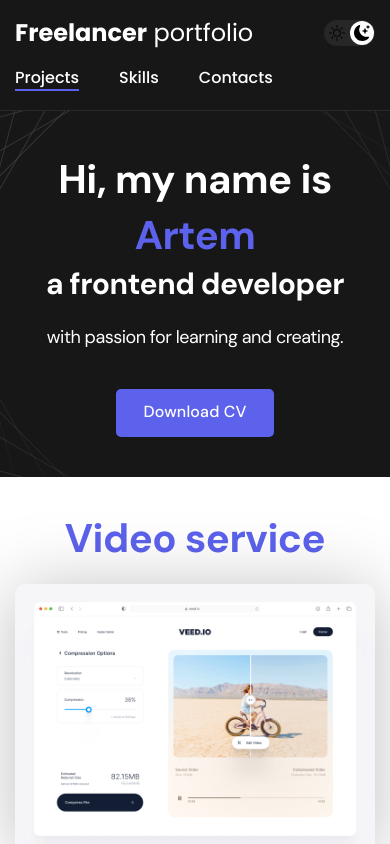
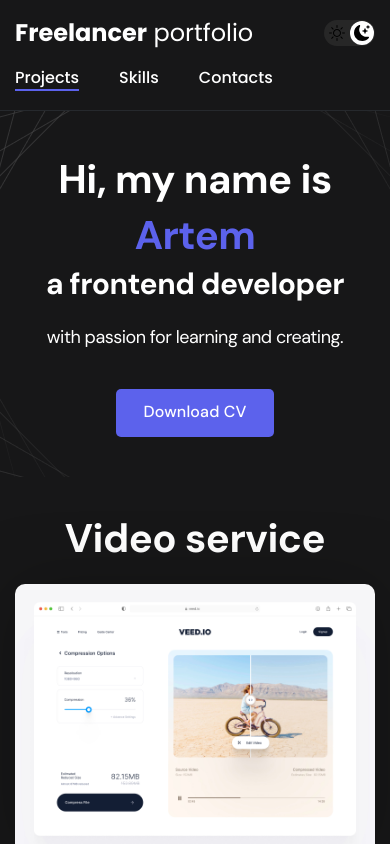
Before and after one commit to artyomevsyukov/my_freelance_portfolio, a plain HTML site: page project-page.html in a window 390 px wide. Both pictures are taken after a click on the button 349 px from the left and 33 px from the top of the page. Shown: the top 844 px of the page. Drawn offline with Linux system fonts and the light colour scheme.

Commit message:
Dark mode localStorage

```diff
--- a/css/main.css
+++ b/css/main.css
@@ -12,21 +12,46 @@ font-family: 'Poppins', sans-serif;
   --white: #fff;
   --purple: #5c62ec;
 
+  --text-color: var(--black);
+
   --dark-bg: var(--black);
   --dark-border: var(--black-border);
   --header-text: var(--white);
   --accent: var(--purple);
+
+  /* Light mode */
+  --page-bg: var(--white);
   --text-color: var(--black);
+  --title-1: var(--accent);
+
+  --project-card-bg: var(--white);
+  --project-card-text: var(--black);
+  --box-shadow: 0px 5px 35px rgba(0, 0, 0, 0.25);
+}
+
+.dark {
+  --page-bg: var(--black);
+  --text-color: var(--white);
+
+  --title-1: var(--white);
+
+  --project-card-bg: var(--black);
+  --project-card-text: var(--white);
+  --box-shadow: 0px 5px 35px rgba(0, 0, 0, 0.8);
 }
 
 html,
 body {
-  height: 100%;
+  display: flex;
+  flex-direction: column;
+  min-height: 100vh; /* не 100% будут проблемы со sticky footer */
   font-family: "DM Sans", sans-serif;
   letter-spacing: -0.5px;
+
+  /* Light mode */
+  background-color: var(--page-bg);
+
   color: var(--text-color);
-  display: flex;
-  flex-direction: column;
 }
 
 /* Geheral */
@@ -36,6 +61,16 @@ body {
   padding: 0 15px;
   margin: 0 auto;
   max-width: 1200px;
+}
+
+.title-1 {
+  margin-bottom: 60px;
+  font-size: 60px;
+  font-weight: 700;
+  /* line-height: 78px; */
+  line-height: 1.3; /* 78/60 */
+  text-align: center;
+  color: var(--title-1);
 }
 
 .title-2 {
@@ -49,22 +84,11 @@ body {
 .section {
   /* min-height: 100%; */
   /* flex: 1 1 auto; */
-
   padding: 70px 0;
 }
 
 .wrap {
   min-height: 100%;
-}
-
-.title-1 {
-  margin-bottom: 60px;
-  font-size: 60px;
-  font-weight: 700;
-  /* line-height: 78px; */
-  line-height: 1.3; /* 78/60 */
-  text-align: center;
-  color: var(--accent);
 }
 
 .none {
@@ -147,10 +171,12 @@ body {
 /* Dark mode btn */
 
 .dark-mode-btn {
+  order: 7; /* Для мобильной адобатции */
+
   position: relative;
   display: flex;
-  order: 7; /* Для мобильной адобатции */
   justify-content: space-between;
+
   width: 51px;
   height: 26px;
   padding: 5px;
@@ -163,23 +189,27 @@ body {
   position: absolute;
   top: 1px;
   left: 1px;
+
   content: "";
   display: block;
   width: 24px;
   height: 24px;
+
   border-radius: 50%;
   background-color: var(--white);
+
   transition: left 0.2s ease-in;
-}
-.dark-mode-btn__item {
-  position: relative;
-  z-index: 9;
 }
 
 .dark-mode-btn--active::before {
   /* left: unset;
   right: 1px; */ /* если сделать так, то в момент переключения не юудет анимации, transition не работает */
   left: 26px;
+}
+
+.dark-mode-btn__item {
+  position: relative;
+  z-index: 9;
 }
 
 /* Header */
@@ -267,6 +297,7 @@ body {
   border-radius: 5px;
   border: 1px solid var(--blackpure);
   color: var(--blackpure);
+  background-color: var(--white);
   font-size: 16px;
   font-weight: 500;
   line-height: 24px;
@@ -295,8 +326,8 @@ body {
 }
 .project {
   max-width: 370px;
-  background-color: var(--white);
-  box-shadow: 0px 5px 35px rgba(0, 0, 0, 0.25);
+  background-color: var(--project-card-bg);
+  box-shadow: var(--box-shadow);
   border-radius: 10px;
 }
 
@@ -308,7 +339,7 @@ body {
   font-weight: 700;
   font-size: 24px;
   line-height: 1.3;
-  color: var(--text-color);
+  color: --project-card-text;
 }
 
 /* project details */
@@ -325,7 +356,7 @@ body {
 .project-details__cover {
   max-width: 100%; /* будет уменьшаться и картинка */
   margin-bottom: 40px;
-  background: url(02-big.jpg);
+  background: url(../img/projects/02.jpg);
   filter: drop-shadow(0px 5px 35px rgba(0, 0, 0, 0.25));
   border-radius: 10px;
 }
@@ -337,8 +368,6 @@ body {
   line-height: 1.3;
 
   letter-spacing: -0.5px;
-
-  color: #171718;
 }
 
 /* Skills */
--- a/js/main.js
+++ b/js/main.js
@@ -1,6 +1,26 @@
 const btnDarkMode = document.querySelector(".dark-mode-btn");
 
+//Проверка темной темы в localStorage
+if (localStorage.getItem("darkMode") === "dark") {
+  btnDarkMode.classList.add("dark-mode-btn--active");
+  document.body.classList.add("dark");
+}
+// else if (localStorage.getItem("darkMode") === "light") {
+//   btnDarkMode.classList.add("dark-mode-btn--active");
+//   document.body.add("light");
+// }
+
+//Проверка системной темы
+
+//Включение ночного режима по кнопки
 btnDarkMode.onclick = function () {
   //   console.log("Click");
   btnDarkMode.classList.toggle("dark-mode-btn--active");
+  const isDark = document.body.classList.toggle("dark");
+
+  if (isDark) {
+    localStorage.setItem("darkMode", "dark");
+  } else {
+    localStorage.setItem("darkMode", "light");
+  }
 };
```
Also changed, not shown: contacts.html (+2 -0 lines), project-page.html (+2 -0 lines), skills.html (+2 -0 lines).
